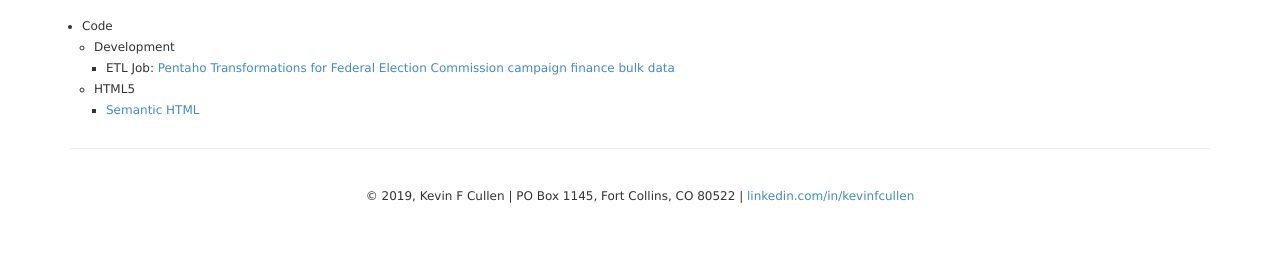
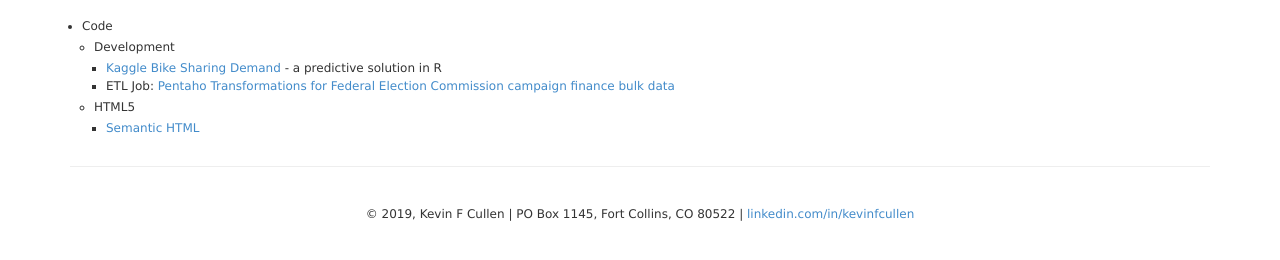
Before and after one commit to bonolo/bonolo.github.io, a plain HTML site: page index.html in a window 1280 px wide. Shown: the part 240-500 px from the top of the page. Drawn offline with Linux system fonts and the light colour scheme.

Commit message:
Added link to bike-sharing-R on Github.

```diff
--- a/index.html
+++ b/index.html
@@ -43,6 +43,7 @@
                 <ul>
                   <li>Development
                     <ul>
+			<li><a href="https://github.com/bonolo/bike-sharing-R">Kaggle Bike Sharing Demand</a> - a predictive solution in R</li>
                       <li>ETL Job: <a href="https://github.com/bonolo/fec-etl">Pentaho Transformations for Federal Election Commission campaign finance bulk data</a></li>
                     </ul>
                   </li>
```
